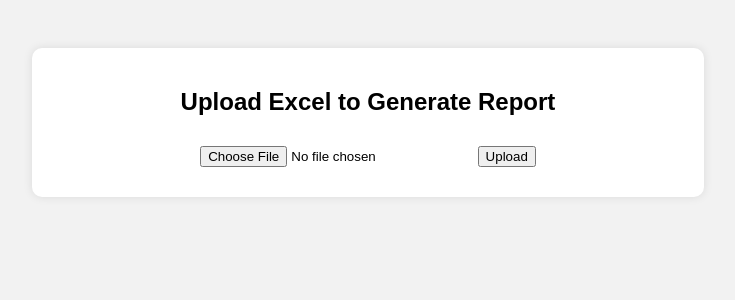
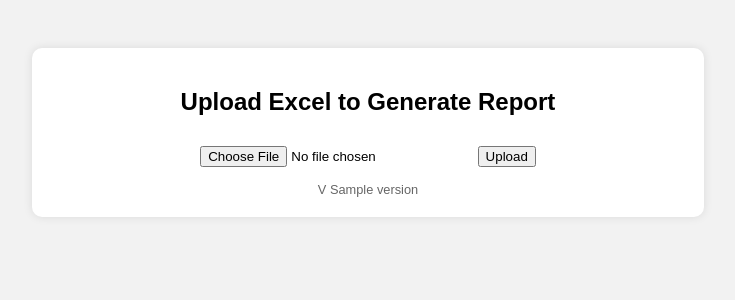
Before and after one commit to TgkCapture/welfare_system, a Flask app: template app/templates/dashboard.html in a window 1280 px wide. Shown: the top 300 px of the page, without its empty margins (272-1007 px from the left). Run offline with Flask 3, Linux system fonts and the light colour scheme; the template is opened without the code that fills it: most values are stand-ins (such as "Sample title", 1, 10 or a date in 2020).

Commit message:
feat: Bump version

```diff
--- a/app/main/routes.py
+++ b/app/main/routes.py
@@ -11,7 +11,11 @@ main = Blueprint('main', __name__)
 @main.route('/')
 @login_required
 def dashboard():
-    return render_template('dashboard.html')
+    return render_template('dashboard.html', version=current_app.version)
+
+@main.route('/version')
+def version():
+    return f"Current version: {current_app.version}"
 
 @main.route('/upload', methods=['POST'])
 @login_required
--- a/app/templates/dashboard.html
+++ b/app/templates/dashboard.html
@@ -14,4 +14,7 @@
     <input type="file" name="file">
     <input type="submit" value="Upload">
 </form>
+<div style="margin-top: 5px; font-size: 0.8em; color: #666;">
+    V {{ version }}
+</div>
 {% endblock %}
--- a/instance/config.py
+++ b/instance/config.py
@@ -1,3 +1,4 @@
+# ./instance/config.py
 import os
 
 SECRET_KEY = 'supersecretkey'
```
Also changed, not shown: app/__init__.py (+5 -3 lines), .bumpversion.cfg (added).
